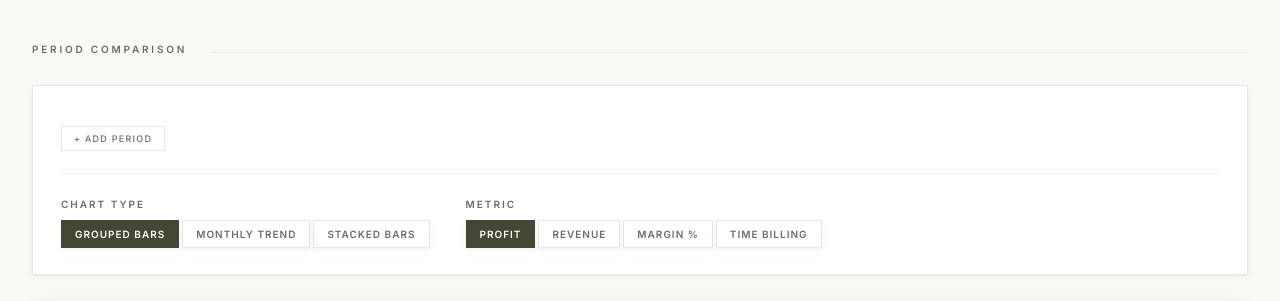
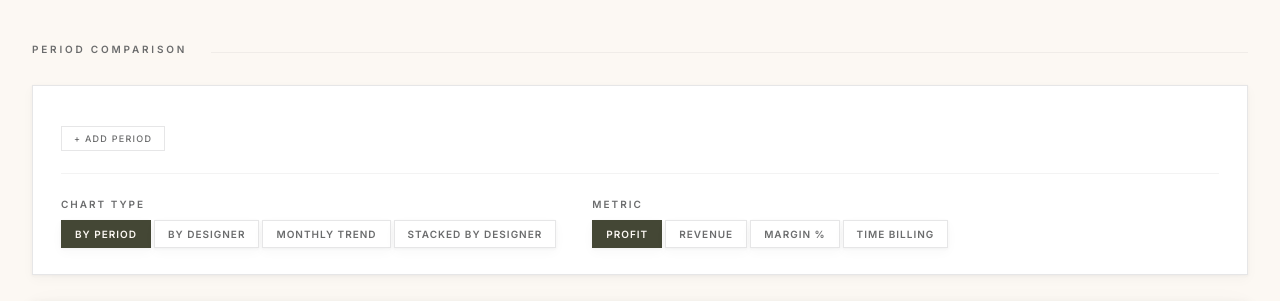
Before and after one commit to SSAHINSS/oxford-dashboard, a FastAPI app: template templates/dashboard.html in a window 1280 px wide. Shown: the part 164-465 px from the top of the page. Run offline with FastAPI, Linux system fonts and the light colour scheme; the template is opened without the code that fills it: most values are stand-ins (such as "Sample title", 1, 10 or a date in 2020).

Commit message:
Update dashboard.html

```diff
--- a/templates/dashboard.html
+++ b/templates/dashboard.html
@@ -98,9 +98,10 @@
       <div class="tool-group">
         <span class="tg-label">Chart type</span>
         <div class="btn-row" id="cmpChartRow">
-          <button class="f-btn on" onclick="setCompareChartType('grouped',this)">Grouped Bars</button>
+          <button class="f-btn on" onclick="setCompareChartType('period',this)">By Period</button>
+          <button class="f-btn"    onclick="setCompareChartType('designer',this)">By Designer</button>
           <button class="f-btn"    onclick="setCompareChartType('line',this)">Monthly Trend</button>
-          <button class="f-btn"    onclick="setCompareChartType('stacked',this)">Stacked Bars</button>
+          <button class="f-btn"    onclick="setCompareChartType('stacked',this)">Stacked by Designer</button>
         </div>
       </div>
       <div class="tool-group">
@@ -224,7 +225,7 @@ var chart = null;
 var currentChartMode = 'profit';
 
 // Period comparison state
-var compareState = { periods: [], chartType: 'grouped', metric: 'profit' };
+var compareState = { periods: [], chartType: 'period', metric: 'profit' };
 var compareChart = null;
 var PERIOD_COLORS = ['#353738', '#b89653', '#8a8e73', '#8a6b42', '#e4c77a'];  // ink, gold, olive-light, warm-brown, gold-light
 
@@ -1013,14 +1014,121 @@ function renderCompareChart() {
   var ctx = canvas.getContext('2d');
   if (compareState.chartType === 'line') renderCompareLine(ctx);
   else if (compareState.chartType === 'stacked') renderCompareStacked(ctx);
-  else renderCompareGrouped(ctx);
+  else if (compareState.chartType === 'designer') renderCompareByDesigner(ctx);
+  else renderCompareByPeriod(ctx);  // default
 
-  // Legend
+  // Legend: period-colored dots when the chart colors by period
+  // designer-mode will override this below
   var html = compareState.periods.map(function(p, idx) {
     var color = PERIOD_COLORS[idx % PERIOD_COLORS.length];
     return '<span class="leg-item"><span class="leg-dot" style="background:'+color+';"></span>'+periodLabel(p)+'</span>';
   }).join('');
   document.getElementById('compareLegend').innerHTML = html;
+}
+
+// ── "By Period": simple totals per period, no designer breakdown ──
+function renderCompareByPeriod(ctx) {
+  var metric = compareState.metric;
+  var periodTotals = compareState.periods.map(function(period) {
+    var hasDes = dState.designers.length > 0;
+    var months = resolveMonths(period);
+    var rev = 0, prof = 0, tb = 0;
+    for (var i = 0; i < ALL_PROJECTS.length; i++) {
+      var p = ALL_PROJECTS[i];
+      if (p.designer === 'Unassigned') continue;
+      if (hasDes && dState.designers.indexOf(p.designer) < 0) continue;
+      var md = p.monthly_data || {};
+      var keys = Object.keys(md);
+      for (var j = 0; j < keys.length; j++) {
+        var k = keys[j], parts = k.split('-');
+        if (period.year !== 'all' && parts[0] !== period.year) continue;
+        if (months && months.indexOf(parts[1]) < 0) continue;
+        rev  += md[k].revenue      || 0;
+        prof += md[k].profit       || 0;
+        tb   += md[k].time_billing || 0;
+      }
+    }
+    var margin = rev > 0 ? Math.round(prof/rev*1000)/10 : 0;
+    return {revenue:rev, profit:prof, margin:margin, time_billing:tb};
+  });
+
+  var labels = compareState.periods.map(periodLabel);
+  var vals   = periodTotals.map(function(t){ return t[metric] || 0; });
+  var colors = compareState.periods.map(function(_, idx) { return PERIOD_COLORS[idx % PERIOD_COLORS.length]; });
+
+  var fmtFn = metric === 'margin' ? function(v){return (v||0).toFixed(1)+'%';} : function(v){return fmt(v);};
+  compareChart = new Chart(ctx, {
+    type: 'bar',
+    data: {
+      labels: labels,
+      datasets: [{
+        data: vals,
+        backgroundColor: colors.map(function(c){return c + 'cc';}),
+        borderColor:     colors,
+        borderWidth: 1, borderRadius: 2
+      }]
+    },
+    options: compareOpts(fmtFn, false)
+  });
+}
+
+// ── Opacity helper: newer periods darker, older lighter ──
+function periodOpacity(idx, total) {
+  if (total <= 1) return 1;
+  // idx 0 = most recent = full opacity
+  var step = 0.7 / Math.max(1, total - 1);
+  return Math.max(0.3, 1 - (idx * step));
+}
+
+function hexWithAlpha(hex, alpha) {
+  // Convert "#rrggbb" + float → "#rrggbbAA"
+  var a = Math.max(0, Math.min(1, alpha));
+  var ah = Math.round(a * 255).toString(16);
+  if (ah.length < 2) ah = '0' + ah;
+  return hex + ah;
+}
+
+// ── "By Designer": grouped bars, each designer their own color ──
+function renderCompareByDesigner(ctx) {
+  var periodData = compareState.periods.map(aggregatePeriodByDesigner);
+  var all = {};
+  for (var i = 0; i < periodData.length; i++) {
+    for (var k in periodData[i]) if (!all[k]) all[k] = periodData[i][k];
+  }
+  var desKeys = Object.keys(all);
+  if (!desKeys.length) { drawCompareEmpty(document.getElementById('compareChart'), 'No data for selected periods'); return; }
+
+  var metric = compareState.metric;
+  var total = compareState.periods.length;
+  var datasets = compareState.periods.map(function(p, idx) {
+    var alpha = periodOpacity(idx, total);
+    return {
+      label: periodLabel(p),
+      // Each bar gets the color of its designer (all[d].color)
+      data: desKeys.map(function(d){ return (periodData[idx][d] || {})[metric] || 0; }),
+      backgroundColor: desKeys.map(function(d){ return hexWithAlpha(all[d].color, alpha); }),
+      borderColor:     desKeys.map(function(d){ return all[d].color; }),
+      borderWidth: 1,
+      borderRadius: 2
+    };
+  });
+  var fmtFn = metric === 'margin' ? function(v){return (v||0).toFixed(1)+'%';} : function(v){return fmt(v);};
+  compareChart = new Chart(ctx, {
+    type: 'bar',
+    data: { labels: desKeys.map(function(d){return all[d].label;}), datasets: datasets },
+    options: compareOpts(fmtFn, false)
+  });
+
+  // Custom legend: show period labels with opacity indicators (neutral tone)
+  var legendHtml = compareState.periods.map(function(p, idx) {
+    var alpha = periodOpacity(idx, total);
+    return '<span class="leg-item">' +
+      '<span class="leg-dot" style="background:rgba(68,71,53,' + alpha.toFixed(2) + ');border:1px solid var(--deep-olive);"></span>' +
+      periodLabel(p) +
+    '</span>';
+  }).join('');
+  document.getElementById('compareLegend').innerHTML = legendHtml +
+    '<span class="leg-item" style="color:var(--ink-xlight);font-style:italic;font-size:10px;">newer periods darker · bar color = designer</span>';
 }
 
 function renderCompareGrouped(ctx) {
@@ -1057,12 +1165,15 @@ function renderCompareStacked(ctx) {
   var desKeys = Object.keys(all);
   if (!desKeys.length) { drawCompareEmpty(document.getElementById('compareChart'), 'No data for selected periods'); return; }
   var metric = compareState.metric;
+  var total = compareState.periods.length;
   var datasets = compareState.periods.map(function(p, idx) {
-    var c = PERIOD_COLORS[idx % PERIOD_COLORS.length];
+    var alpha = periodOpacity(idx, total);
     return {
       label: periodLabel(p),
       data: desKeys.map(function(d){ return (periodData[idx][d] || {})[metric] || 0; }),
-      backgroundColor: c + 'cc', borderColor: c, borderWidth: 1
+      backgroundColor: desKeys.map(function(d){ return hexWithAlpha(all[d].color, alpha); }),
+      borderColor:     desKeys.map(function(d){ return all[d].color; }),
+      borderWidth: 1
     };
   });
   var fmtFn = metric === 'margin' ? function(v){return (v||0).toFixed(1)+'%';} : function(v){return fmt(v);};
@@ -1071,6 +1182,16 @@ function renderCompareStacked(ctx) {
     data: { labels: desKeys.map(function(d){return all[d].label;}), datasets: datasets },
     options: compareOpts(fmtFn, true)
   });
+  // Opacity legend
+  var legendHtml = compareState.periods.map(function(p, idx) {
+    var alpha = periodOpacity(idx, total);
+    return '<span class="leg-item">' +
+      '<span class="leg-dot" style="background:rgba(68,71,53,' + alpha.toFixed(2) + ');border:1px solid var(--deep-olive);"></span>' +
+      periodLabel(p) +
+    '</span>';
+  }).join('');
+  document.getElementById('compareLegend').innerHTML = legendHtml +
+    '<span class="leg-item" style="color:var(--ink-xlight);font-style:italic;font-size:10px;">newer periods darker · bar color = designer</span>';
 }
 
 function renderCompareLine(ctx) {
```
